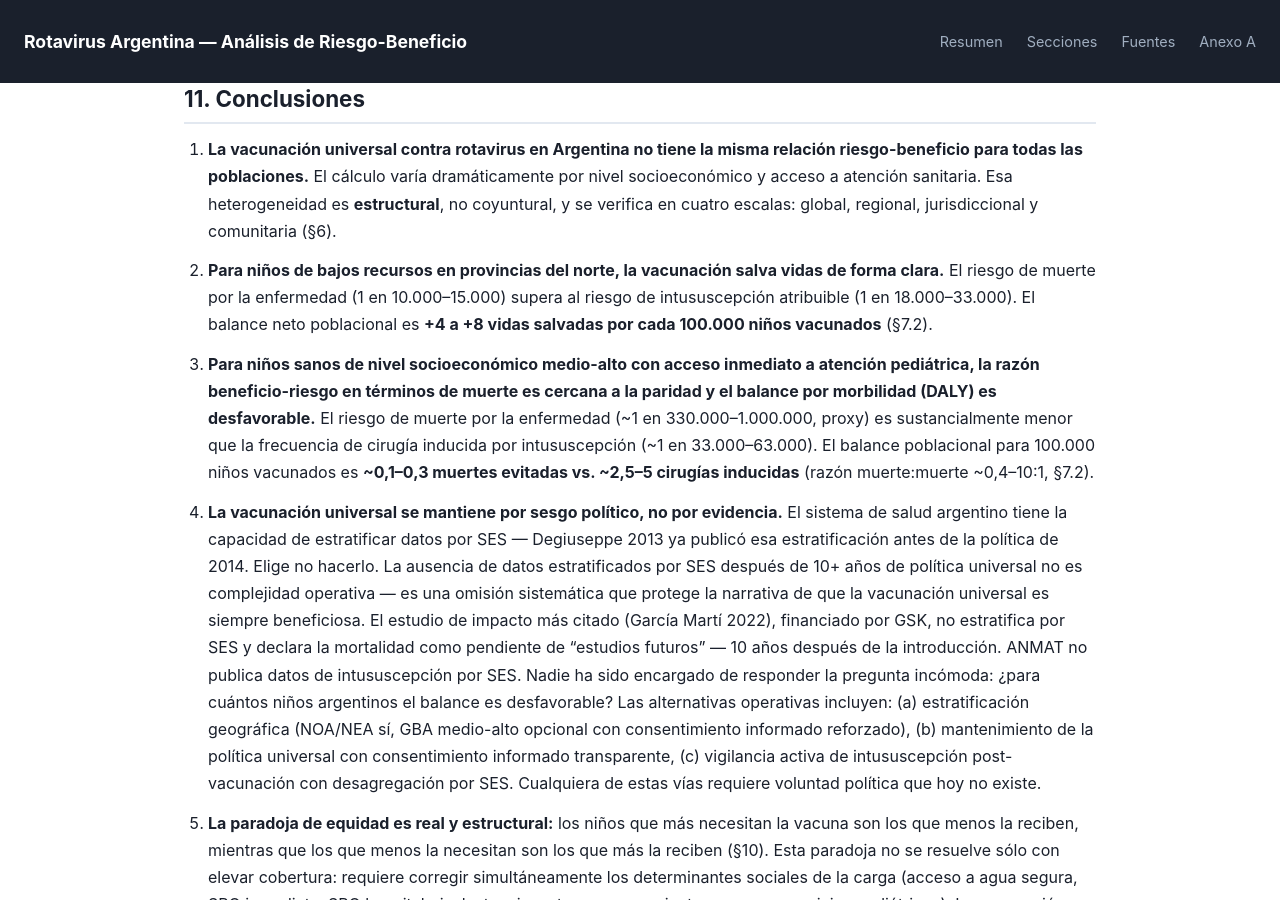
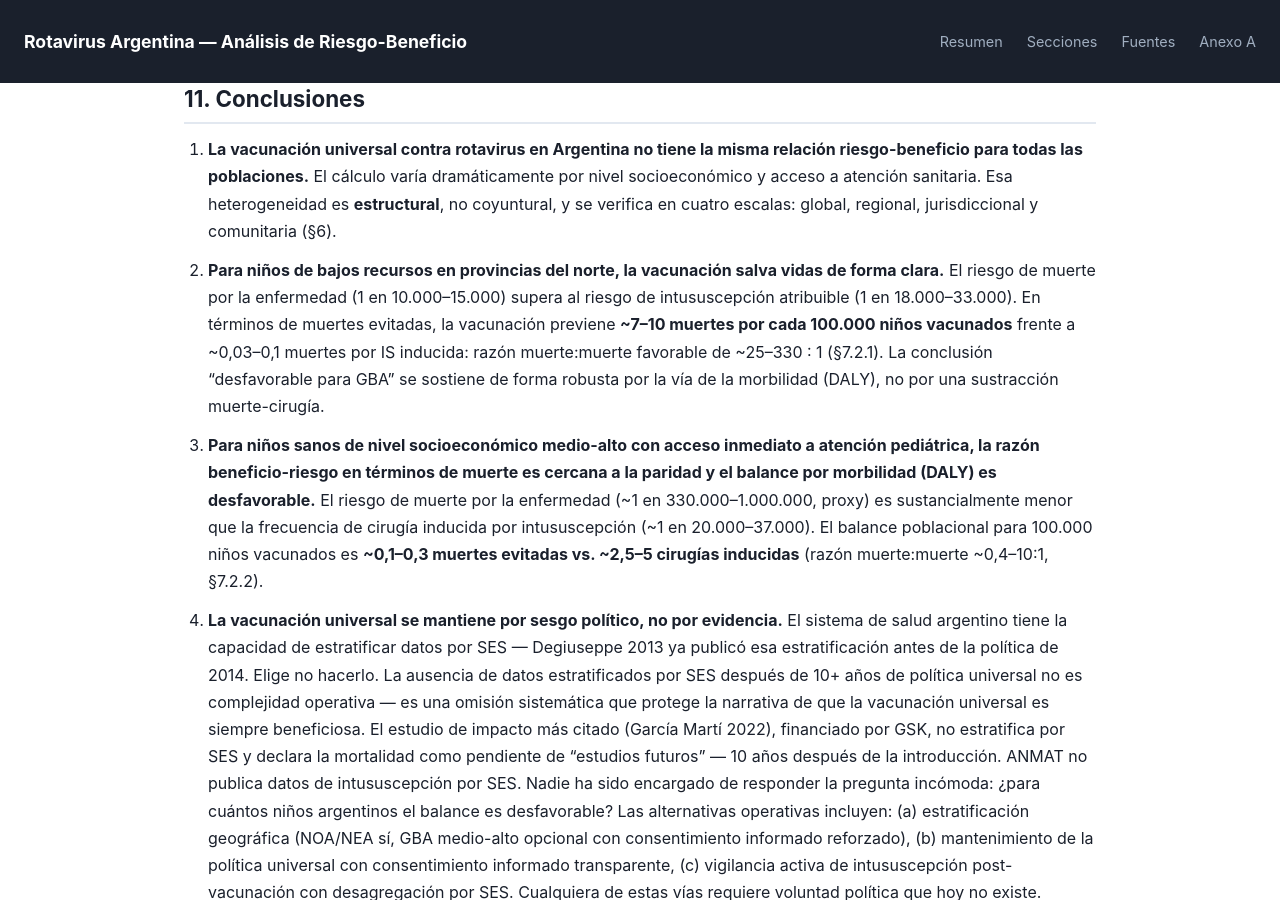
Before and after one commit to open-evidence-ar/rotavirus-argentina, a Jekyll site: the page built from index.md, in a window 1280 px wide and 900 px high, scrolled down 41382 px. Built offline with Jekyll 4.4.1, drawn with Linux system fonts in a browser that asks for light colours; some of the changed text lies outside the part shown.

```diff
--- a/llms.txt
+++ b/llms.txt
@@ -11,9 +11,9 @@ Idioma: español. País: Argentina. Badges de evidencia: Observado, Derivado, Su
 - [Marco temporal](https://raw.githubusercontent.com/open-evidence-ar/rotavirus-argentina/main/sections/02-vaccine-timeline.md): Programa de vacunación 2015, Rotarix G1P[8], esquema 2+4 meses, cobertura 61–80%
 - [Carga de enfermedad pre-vacunación](https://raw.githubusercontent.com/open-evidence-ar/rotavirus-argentina/main/sections/03-disease-burden.md): 30–50 muertes/año, 150–200 mil casos/año, ~15.000 hospitalizaciones/año, cohorte Avellaneda 1983–1986, Gómez 1998 nacional
 - [Riesgo absoluto de muerte](https://raw.githubusercontent.com/open-evidence-ar/rotavirus-argentina/main/sections/04-death-risk.md): Cálculo nacional ~1 en 23.000–39.000 (<1 año), ~1 en 12.500 anualizado (Gómez 1998)
-- [Riesgo de intususcepción por vacuna](https://raw.githubusercontent.com/open-evidence-ar/rotavirus-argentina/main/sections/05-intussusception-risk.md): Ensayo clínico 63.225 (RR 0,85 sin aumento), post-comercialización 1 en 18.000 (OMS) a 1 en 111.000 (Canadá), riesgo cirugía 1 en 33.000–63.000
+- [Riesgo de intususcepción por vacuna](https://raw.githubusercontent.com/open-evidence-ar/rotavirus-argentina/main/sections/05-intussusception-risk.md): Ensayo clínico 63.225 (RR 0,85 sin aumento), post-comercialización 1 en 18.000 (OMS) a 1 en 111.000 (Canadá), riesgo cirugía ~1 en 20.000–37.000 (fracción quirúrgica LATAM ~85–95%)
 - [Gradiente socioeconómico](https://raw.githubusercontent.com/open-evidence-ar/rotavirus-argentina/main/sections/06-ses-gradient.md): NOA vs nacional 2,7×; NOA vs GBA 5–15×; cohorte Córdoba 2,3 episodios/niño/año; 82% de muertes globales en países pobres
-- [Riesgo-beneficio desagregado](https://raw.githubusercontent.com/open-evidence-ar/rotavirus-argentina/main/sections/07-risk-benefit.md): Pobre +4 a +8 vidas/100.000; medio-alto −0,6 a −2 daño neto/100.000; asimetría de orden 5–10×
+- [Riesgo-beneficio desagregado](https://raw.githubusercontent.com/open-evidence-ar/rotavirus-argentina/main/sections/07-risk-benefit.md): Pobre ~7–10 muertes evitadas/100.000 (razón muerte:muerte ~25–330:1); GBA medio-alto ~0,1–0,3 muertes evitadas vs ~2,5–5 cirugías inducidas (razón ~0,4–10:1; desfavorable por morbilidad/DALY); asimetría de orden 5–10×
 - [Impacto post-vacunación](https://raw.githubusercontent.com/open-evidence-ar/rotavirus-argentina/main/sections/08-post-vaccination.md): Reducción casos 59,4% en <1 año (García Martí 2022), 233.947 casos evitados 2015–2018
 - [Costo-beneficio](https://raw.githubusercontent.com/open-evidence-ar/rotavirus-argentina/main/sections/09-cost-benefit.md): Programa cost-saving en agregado nacional (San Luis: >4,5M pesos ahorrados), costo dosis US$ 5–10 público
 - [Paradoja de equidad](https://raw.githubusercontent.com/open-evidence-ar/rotavirus-argentina/main/sections/10-equity-paradox.md): Niños que más necesitan vacuna son los que menos la reciben; cobertura pro-rico documentada en países LMIC
--- a/sections/01-objective.md
+++ b/sections/01-objective.md
@@ -6,7 +6,7 @@ Analizar cuantitativamente la **heterogeneidad poblacional del balance riesgo-be
 El informe documenta una **asimetría de magnitud** entre poblaciones:
 
 - para niños de **alto riesgo** (NOA/NEA, bajo SES), el riesgo de muerte por la enfermedad (~1 en 10.000–15.000 en el primer año) **supera claramente** al riesgo de intususcepción atribuible a la vacuna (~1 en 18.000–33.000);
-- para niños de **bajo riesgo** (GBA, medio-alto SES, acceso pediátrico inmediato), el riesgo de muerte por la enfermedad (~1 en 100.000+) **es inferior** al riesgo de intususcepción atribuible, desplazando el balance hacia el daño potencial.
+- para niños de **bajo riesgo** (GBA, medio-alto SES, acceso pediátrico inmediato), el riesgo de muerte por la enfermedad (~1 en 330.000–1.000.000, proxy regional GBD/Troeger 2018) **es inferior** al riesgo de intususcepción atribuible, desplazando el balance hacia el daño potencial (morbilidad quirúrgica; ver §7.2.3).
 
 No se pretende cuantificar prevalencia de "daño individual" o recomendar cambios de calendario. Se pretende **ofrecer una cuantificación reproducible de la asimetría** que permita un debate público informado.
 
--- a/sections/11-conclusions.md
+++ b/sections/11-conclusions.md
@@ -3,9 +3,9 @@
 
 1. **La vacunación universal contra rotavirus en Argentina no tiene la misma relación riesgo-beneficio para todas las poblaciones.** El cálculo varía dramáticamente por nivel socioeconómico y acceso a atención sanitaria. Esa heterogeneidad es **estructural**, no coyuntural, y se verifica en cuatro escalas: global, regional, jurisdiccional y comunitaria (§6).
 
-2. **Para niños de bajos recursos en provincias del norte, la vacunación salva vidas de forma clara.** El riesgo de muerte por la enfermedad (1 en 10.000–15.000) supera al riesgo de intususcepción atribuible (1 en 18.000–33.000). El balance neto poblacional es **+4 a +8 vidas salvadas por cada 100.000 niños vacunados** (§7.2).
+2. **Para niños de bajos recursos en provincias del norte, la vacunación salva vidas de forma clara.** El riesgo de muerte por la enfermedad (1 en 10.000–15.000) supera al riesgo de intususcepción atribuible (1 en 18.000–33.000). En términos de muertes evitadas, la vacunación previene **~7–10 muertes por cada 100.000 niños vacunados** frente a ~0,03–0,1 muertes por IS inducida: razón muerte:muerte favorable de ~25–330 : 1 (§7.2.1). La conclusión "desfavorable para GBA" se sostiene de forma robusta por la vía de la morbilidad (DALY), no por una sustracción muerte-cirugía.
 
-3. **Para niños sanos de nivel socioeconómico medio-alto con acceso inmediato a atención pediátrica, la razón beneficio-riesgo en términos de muerte es cercana a la paridad y el balance por morbilidad (DALY) es desfavorable.** El riesgo de muerte por la enfermedad (~1 en 330.000–1.000.000, proxy) es sustancialmente menor que la frecuencia de cirugía inducida por intususcepción (~1 en 33.000–63.000). El balance poblacional para 100.000 niños vacunados es **~0,1–0,3 muertes evitadas vs. ~2,5–5 cirugías inducidas** (razón muerte:muerte ~0,4–10:1, §7.2).
+3. **Para niños sanos de nivel socioeconómico medio-alto con acceso inmediato a atención pediátrica, la razón beneficio-riesgo en términos de muerte es cercana a la paridad y el balance por morbilidad (DALY) es desfavorable.** El riesgo de muerte por la enfermedad (~1 en 330.000–1.000.000, proxy) es sustancialmente menor que la frecuencia de cirugía inducida por intususcepción (~1 en 20.000–37.000). El balance poblacional para 100.000 niños vacunados es **~0,1–0,3 muertes evitadas vs. ~2,5–5 cirugías inducidas** (razón muerte:muerte ~0,4–10:1, §7.2.2).
 
 4. **La vacunación universal se mantiene por sesgo político, no por evidencia.** El sistema de salud argentino tiene la capacidad de estratificar datos por SES — Degiuseppe 2013 ya publicó esa estratificación antes de la política de 2014. Elige no hacerlo. La ausencia de datos estratificados por SES después de 10+ años de política universal no es complejidad operativa — es una omisión sistemática que protege la narrativa de que la vacunación universal es siempre beneficiosa. El estudio de impacto más citado (García Martí 2022), financiado por GSK, no estratifica por SES y declara la mortalidad como pendiente de "estudios futuros" — 10 años después de la introducción. ANMAT no publica datos de intususcepción por SES. Nadie ha sido encargado de responder la pregunta incómoda: ¿para cuántos niños argentinos el balance es desfavorable? Las alternativas operativas incluyen: (a) estratificación geográfica (NOA/NEA sí, GBA medio-alto opcional con consentimiento informado reforzado), (b) mantenimiento de la política universal con consentimiento informado transparente, (c) vigilancia activa de intususcepción post-vacunación con desagregación por SES. Cualquiera de estas vías requiere voluntad política que hoy no existe.
 
--- a/sections/annex-a-factcheck.md
+++ b/sections/annex-a-factcheck.md
@@ -22,8 +22,8 @@
 | 17 | Mortalidad por IS | ~3% | — | <span class="badge badge-observado">◎ Observado</span> | [Sáez-Llorens 2013](https://doi.org/10.1186/1471-230X-13-95) |
 | 18 | Riesgo cirugía atribuible (rango operacional) | 1 en 20.000 – 1 en 37.000 | — | <span class="badge badge-derivado">◇ Derivado</span> | 3–5,6 × ~90% (LATAM, Patel 2011) por 100.000 |
 | 19 | Riesgo muerte RV (pobre, NOA/NEA) | ~1 en 10.000–15.000 | — | <span class="badge badge-derivado">◇ Derivado</span> | Ajuste de gradiente §6 |
-| 20 | Riesgo muerte RV (GBA medio-alto) | ~1 en 100.000+ | — | <span class="badge badge-supuesto">△ Supuesto</span> | Ajuste de gradiente §6 |
-| 21 | Balance neto pobre (norte) | +4 a +8 / 100.000 | — | <span class="badge badge-derivado">◇ Derivado</span> | §7.2 |
+| 20 | Riesgo muerte RV (GBA medio-alto) | ~1 en 330.000–1.000.000 (proxy) | — | <span class="badge badge-supuesto">△ Supuesto</span> | Proxy GBD/Troeger 2018 + Degiuseppe 2013 (§7.2 nota) |
+| 21 | Balance pobre (norte) | ~7–10 muertes evitadas / 100.000 (razón muerte:muerte ~25–330:1) | — | <span class="badge badge-derivado">◇ Derivado</span> | §7.2 |
 | 22 | Balance neto medio-alto (GBA) | −0,6 a −2 / 100.000 | — | <span class="badge badge-derivado">◇ Derivado</span> | §7.2 |
 | 23 | Cobertura 2015 | 61% | — | <span class="badge badge-observado">◎ Observado</span> | [García Martí 2022](https://doi.org/10.1007/s40121-022-00709-6) |
 | 24 | Cobertura 2018 | 80% | — | <span class="badge badge-observado">◎ Observado</span> | [García Martí 2022](https://doi.org/10.1007/s40121-022-00709-6) |
@@ -37,7 +37,7 @@
 | 32 | Muertes globales por RV en países pobres | 82% | — | <span class="badge badge-observado">◎ Observado</span> | [Chang 2018](https://doi.org/10.1186/s12916-018-1074-y) |
 | 33 | Cobertura RV quintil más pobre Etiopía | 26% | vs 67% más rico | <span class="badge badge-observado">◎ Observado</span> | [Wondimu 2020](https://doi.org/10.3390/ijerph17082696) |
 | 34 | Costo dosis Rotarix programa público AR | ~US$ 5–10 | — | <span class="badge badge-observado">◎ Observado</span> | [WHO Position Paper 2021](https://www.who.int/publications/i/item/WHO-WER9628) |
-| 35 | Costo hospitalización por RV (Gómez 1998) | ~US$ 1.200/día | Histórico 1998 | <span class="badge badge-observado">◎ Observado</span> | [Gómez 1998](https://doi.org/10.1097/00006454-200209000-00012) |
+| 35 | Costo hospitalización por RV (Gómez 1998) | ~US$ 300/día, total ~US$ 1.200 (~4 días) | Histórico 1998, homo-indexado | <span class="badge badge-observado">◎ Observado</span> | [Gómez 1998](https://doi.org/10.1097/00006454-200209000-00012) (§09) |
 | 36 | Cobertura necesaria para impacto significativo | >80% | — | <span class="badge badge-observado">◎ Observado</span> | [WHO 2021](https://www.who.int/publications/i/item/WHO-WER9628) |
 | 37 | Rango operacional exceso IS (OMS) | 1 en 18.000–33.000 | — | <span class="badge badge-observado">◎ Observado</span> | [WHO 2021](https://www.who.int/publications/i/item/WHO-WER9628) |
 | 38 | Rango operacional cirugía inducida | 1 en 20.000–37.000 | — | <span class="badge badge-derivado">◇ Derivado</span> | §5.8 |
--- a/sections/annex-b-glossary.md
+++ b/sections/annex-b-glossary.md
@@ -7,7 +7,7 @@
 |---|---|---|
 | <span class="badge badge-observado">◎ Observado</span> | Observado | Dato directo de literatura revisada por pares (peer-reviewed, con DOI) o de un informe oficial publicado (resolución ministerial, position paper OMS, prospecto regulatorio FDA/EMA). |
 | <span class="badge badge-derivado">◇ Derivado</span> | Derivado | Aritmética reproducible sobre datos observados. La cadena de cálculo está reproducida en el cuerpo del informe. La reproducción es independiente del lector: dados los números observados, el resultado es determinista. |
-| <span class="badge badge-supuesto">△ Supuesto</span> | Supuesto | Parámetro sin fuente directa verificable, etiquetado con su rango de incertidumbre. Se distingue explícitamente del dato observado; no se presenta como hecho. Ejemplo: "Riesgo medio-alto GBA = ~1 en 100.000+" se infiere aplicando gradientes publicados pero no se observa directamente en una fuente Argentina publicada. |
+| <span class="badge badge-supuesto">△ Supuesto</span> | Supuesto | Parámetro sin fuente directa verificable, etiquetado con su rango de incertidumbre. Se distingue explícitamente del dato observado; no se presenta como hecho. Ejemplo: "Riesgo medio-alto GBA = ~1 en 330.000–1.000.000 (proxy)" se infiere aplicando gradientes publicados (GBD/Troeger 2018 + Degiuseppe 2013) pero no se observa directamente en una fuente Argentina publicada. |
 | <span class="badge badge-exploratorio">○ Exploratorio</span> | Exploratorio | Comparación entre unidades débiles para exploración de órdenes de magnitud. Útil para motivar hipótesis pero no para establecer afirmaciones. El balance neto poblacional medio-alto en Argentina se aproxima con elementos exploratorios (gradientes imported comparados con EVAS en México y EE.UU.). |
 
 ### B.2 — Denominadores de riesgo de intususcepción (IS)
@@ -29,7 +29,7 @@
 | ¿Riesgo estimado en <1 año (nacional)? | 18–30 (60% de <5) | 700.000 | 2,6–4,3 / 100.000 (1 en 23.000–39.000) | ◇ Derivado |
 | ¿Riesgo anualizado 0–3 años (Gómez 1998)? | — | 4.169 (riesgo acumulado) | ~8 / 100.000/año (1 en 12.500) | ◎ Observado original (Gómez), ◇ Derivado anualización |
 | ¿Riesgo estimado muerte por RV en NOA/NEA (pobre)? | — | — | ~7–10 / 100.000 (1 en 10.000–15.000) | ◇ Derivado (gradiente aplicado) |
-| ¿Riesgo estimado muerte por RV en GBA medio-alto? | — | — | ~1 / 100.000+ (1 en 100.000+) | △ Supuesto (gradiente aplicado sobre estimación; no observado directamente) |
+| ¿Riesgo estimado muerte por RV en GBA medio-alto? | — | — | ~0,1–0,3 / 100.000 (1 en 330.000–1.000.000; proxy) | △ Supuesto (gradiente aplicado sobre estimación regional; no observado directamente) |
 
 ### B.4 — Términos abreviados del informe
 
@@ -59,4 +59,4 @@ Cuando aparece una cota "**~1 en X**" en el texto, debe interpretarse como **est
 
 ---
 
-*Última revisión: 4 julio 2026. Versión 0.2.0.*
+*Última revisión: 10 julio 2026. Versión 0.3.0.*
```
Also changed, not shown: other parts of llms.txt (+1 -1 lines), other parts of sections/11-conclusions.md (+1 -1 lines), AGENTS.md (+10 -5 lines), agents/gotchas.md (+2 -2 lines), README.md.
